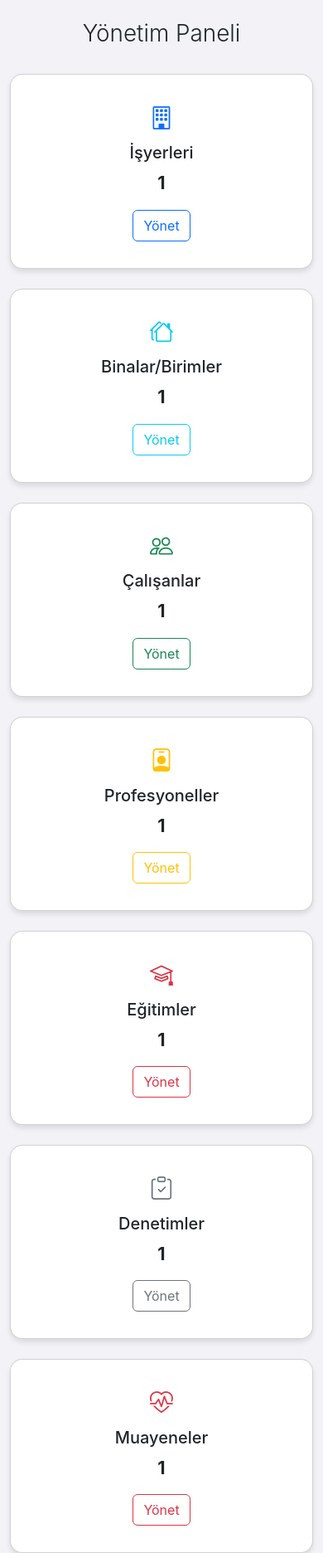
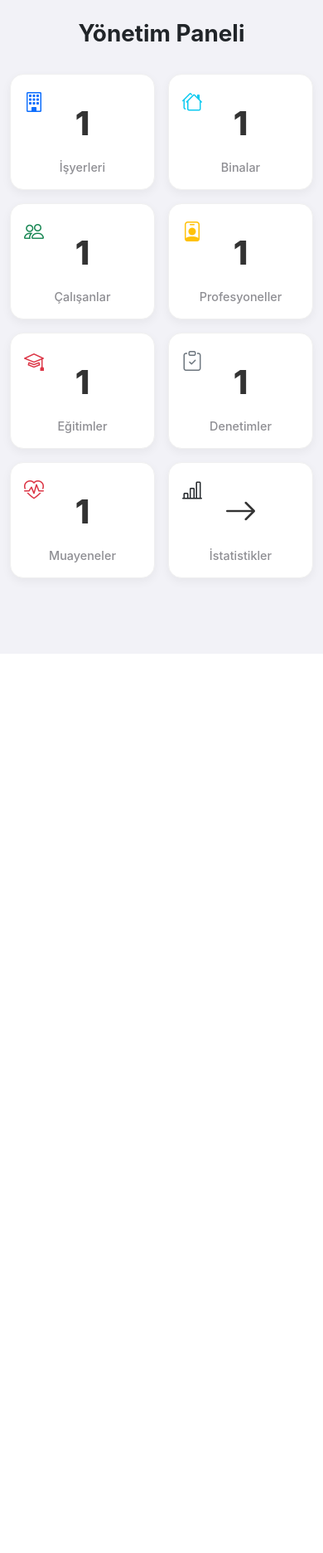
Before and after one commit to sal-keskin/osha-app, a Django app: page / in a window 390 px wide. Shown: the part 56-1928 px from the top of the page at 83% size. After the commit the page ends 844 px from the top, so only its background shows below. Run offline with Django 4.2, Linux system fonts and the light colour scheme; a user stored in the database is signed in; tables that the repository leaves empty hold one stand-in row (values such as "Sample post").

Commit message:
Implement Dashboard Attention Banner, Grid Layout, and List Sorting
- Add 'Attention Banner' to Dashboard showing missing/expiring educations and examinations.
- Refactor Dashboard metric cards into a responsive 2-column grid with updated styling.
- Implement server-side sorting for all list views via clickable table headers.
- Apply iOS-style mobile list view to the Facility List page.
- Fix reverse relationship naming issue in Facility list view annotation.

```diff
--- a/core/templates/core/dashboard.html
+++ b/core/templates/core/dashboard.html
@@ -1,95 +1,143 @@
 {% extends 'core/base.html' %}
 
 {% block content %}
+<style>
+    .dashboard-widget {
+        height: 140px;
+        background: #fff;
+        border-radius: 16px;
+        box-shadow: 0 4px 12px rgba(0,0,0,0.05);
+        position: relative;
+        padding: 16px;
+        display: flex;
+        flex-direction: column;
+        justify-content: space-between;
+        transition: transform 0.2s;
+        text-decoration: none;
+        border: 1px solid #f0f0f0;
+    }
+    .dashboard-widget:hover {
+        transform: translateY(-2px);
+        box-shadow: 0 6px 16px rgba(0,0,0,0.1);
+    }
+    .widget-icon {
+        position: absolute;
+        top: 16px;
+        left: 16px;
+        font-size: 1.5rem;
+    }
+    .widget-number {
+        font-size: 2.5rem;
+        font-weight: 800;
+        text-align: center;
+        color: #333;
+        margin-top: auto;
+        margin-bottom: auto;
+    }
+    .widget-label {
+        text-align: center;
+        color: #8E8E93;
+        font-size: 0.9rem;
+        font-weight: 500;
+    }
+</style>
+
 <div class="row mb-4">
     <div class="col-12 text-center">
-        <h2 class="display-6">Yönetim Paneli</h2>
+        <h2 class="display-6 fw-bold">Yönetim Paneli</h2>
     </div>
 </div>
 
-<div class="row g-4">
+<!-- Attention Banner -->
+{% if attention and attention.has_issues %}
+<div class="alert alert-dismissible fade show mb-4" role="alert" style="background-color: #FEF2F2; color: #991B1B; border: 1px solid #FCA5A5; border-radius: 12px;">
+    <div class="d-flex align-items-start">
+        <i class="bi bi-exclamation-triangle-fill me-3 fs-4 mt-1"></i>
+        <div>
+            <h5 class="alert-heading fw-bold mb-2">Dikkat Gerektiren Durumlar</h5>
+            <ul class="mb-0 ps-3">
+                {% if attention.missing_edu %}<li>📚 <strong>{{ attention.missing_edu }}</strong> Çalışanın eğitimi eksik.</li>{% endif %}
+                {% if attention.missing_exam %}<li>❤️‍🩹 <strong>{{ attention.missing_exam }}</strong> Çalışanın muayenesi eksik.</li>{% endif %}
+                {% if attention.expiring_exam %}<li>📅 <strong>{{ attention.expiring_exam }}</strong> Çalışanın bu ay muayene yenilenmesi gerekiyor.</li>{% endif %}
+                {% if attention.expiring_edu %}<li>📅 <strong>{{ attention.expiring_edu }}</strong> Çalışanın bu ay eğitimi yenilenmesi gerekiyor.</li>{% endif %}
+            </ul>
+        </div>
+    </div>
+    <button type="button" class="btn-close" data-bs-dismiss="alert" aria-label="Close"></button>
+</div>
+{% endif %}
+
+<div class="row g-3">
     <!-- Workplace -->
-    <div class="col-md-4 col-sm-6">
-        <div class="card h-100 text-center p-3">
-            <div class="card-body">
-                <i class="bi bi-building fs-1 text-primary"></i>
-                <h5 class="card-title mt-2">İşyerleri</h5>
-                <p class="card-text fs-4 fw-bold">{{ workplace_count }}</p>
-                <a href="{% url 'workplace_list' %}" class="btn btn-outline-primary stretched-link">Yönet</a>
-            </div>
-        </div>
+    <div class="col-6 col-md-4 col-lg-3">
+        <a href="{% url 'workplace_list' %}" class="dashboard-widget">
+            <div class="widget-icon text-primary"><i class="bi bi-building"></i></div>
+            <div class="widget-number">{{ workplace_count }}</div>
+            <div class="widget-label">İşyerleri</div>
+        </a>
     </div>
 
     <!-- Facility -->
-    <div class="col-md-4 col-sm-6">
-        <div class="card h-100 text-center p-3">
-            <div class="card-body">
-                <i class="bi bi-houses fs-1 text-info"></i>
-                <h5 class="card-title mt-2">Binalar/Birimler</h5>
-                <p class="card-text fs-4 fw-bold">{{ facility_count }}</p>
-                <a href="{% url 'facility_list' %}" class="btn btn-outline-info stretched-link">Yönet</a>
-            </div>
-        </div>
+    <div class="col-6 col-md-4 col-lg-3">
+        <a href="{% url 'facility_list' %}" class="dashboard-widget">
+            <div class="widget-icon text-info"><i class="bi bi-houses"></i></div>
+            <div class="widget-number">{{ facility_count }}</div>
+            <div class="widget-label">Binalar</div>
+        </a>
     </div>
 
     <!-- Worker -->
-    <div class="col-md-4 col-sm-6">
-        <div class="card h-100 text-center p-3">
-            <div class="card-body">
-                <i class="bi bi-people fs-1 text-success"></i>
-                <h5 class="card-title mt-2">Çalışanlar</h5>
-                <p class="card-text fs-4 fw-bold">{{ worker_count }}</p>
-                <a href="{% url 'worker_list' %}" class="btn btn-outline-success stretched-link">Yönet</a>
-            </div>
-        </div>
+    <div class="col-6 col-md-4 col-lg-3">
+        <a href="{% url 'worker_list' %}" class="dashboard-widget">
+            <div class="widget-icon text-success"><i class="bi bi-people"></i></div>
+            <div class="widget-number">{{ worker_count }}</div>
+            <div class="widget-label">Çalışanlar</div>
+        </a>
     </div>
 
     <!-- Professional -->
-    <div class="col-md-4 col-sm-6">
-        <div class="card h-100 text-center p-3">
-            <div class="card-body">
-                <i class="bi bi-person-badge fs-1 text-warning"></i>
-                <h5 class="card-title mt-2">Profesyoneller</h5>
-                <p class="card-text fs-4 fw-bold">{{ professional_count }}</p>
-                <a href="{% url 'professional_list' %}" class="btn btn-outline-warning stretched-link">Yönet</a>
-            </div>
-        </div>
+    <div class="col-6 col-md-4 col-lg-3">
+        <a href="{% url 'professional_list' %}" class="dashboard-widget">
+            <div class="widget-icon text-warning"><i class="bi bi-person-badge"></i></div>
+            <div class="widget-number">{{ professional_count }}</div>
+            <div class="widget-label">Profesyoneller</div>
+        </a>
     </div>
 
     <!-- Education -->
-    <div class="col-md-4 col-sm-6">
-        <div class="card h-100 text-center p-3">
-            <div class="card-body">
-                <i class="bi bi-mortarboard fs-1 text-danger"></i>
-                <h5 class="card-title mt-2">Eğitimler</h5>
-                <p class="card-text fs-4 fw-bold">{{ education_count }}</p>
-                <a href="{% url 'education_list' %}" class="btn btn-outline-danger stretched-link">Yönet</a>
-            </div>
-        </div>
+    <div class="col-6 col-md-4 col-lg-3">
+        <a href="{% url 'education_list' %}" class="dashboard-widget">
+            <div class="widget-icon text-danger"><i class="bi bi-mortarboard"></i></div>
+            <div class="widget-number">{{ education_count }}</div>
+            <div class="widget-label">Eğitimler</div>
+        </a>
     </div>
 
     <!-- Inspection -->
-    <div class="col-md-4 col-sm-6">
-        <div class="card h-100 text-center p-3">
-            <div class="card-body">
-                <i class="bi bi-clipboard-check fs-1 text-secondary"></i>
-                <h5 class="card-title mt-2">Denetimler</h5>
-                <p class="card-text fs-4 fw-bold">{{ inspection_count }}</p>
-                <a href="{% url 'inspection_list' %}" class="btn btn-outline-secondary stretched-link">Yönet</a>
-            </div>
-        </div>
+    <div class="col-6 col-md-4 col-lg-3">
+        <a href="{% url 'inspection_list' %}" class="dashboard-widget">
+            <div class="widget-icon text-secondary"><i class="bi bi-clipboard-check"></i></div>
+            <div class="widget-number">{{ inspection_count }}</div>
+            <div class="widget-label">Denetimler</div>
+        </a>
     </div>
 
     <!-- Examination -->
-    <div class="col-md-4 col-sm-6">
-        <div class="card h-100 text-center p-3">
-            <div class="card-body">
-                <i class="bi bi-heart-pulse fs-1 text-danger"></i>
-                <h5 class="card-title mt-2">Muayeneler</h5>
-                <p class="card-text fs-4 fw-bold">{{ examination_count }}</p>
-                <a href="{% url 'examination_list' %}" class="btn btn-outline-danger stretched-link">Yönet</a>
-            </div>
-        </div>
+    <div class="col-6 col-md-4 col-lg-3">
+        <a href="{% url 'examination_list' %}" class="dashboard-widget">
+            <div class="widget-icon text-danger"><i class="bi bi-heart-pulse"></i></div>
+            <div class="widget-number">{{ examination_count }}</div>
+            <div class="widget-label">Muayeneler</div>
+        </a>
+    </div>
+
+    <!-- Statistics (Extra) -->
+    <div class="col-6 col-md-4 col-lg-3">
+        <a href="{% url 'statistics' %}" class="dashboard-widget">
+            <div class="widget-icon text-dark"><i class="bi bi-bar-chart-line"></i></div>
+            <div class="widget-number"><i class="bi bi-arrow-right"></i></div>
+            <div class="widget-label">İstatistikler</div>
+        </a>
     </div>
 </div>
 {% endblock %}
--- a/core/views.py
+++ b/core/views.py
@@ -105,6 +105,47 @@ def api_get_facilities(request):
 
 @login_required
 def dashboard(request):
+    from datetime import date, timedelta
+
+    # Attention Logic
+    workers = Worker.objects.select_related('workplace').prefetch_related('education_set', 'examination_set').all()
+    missing_edu = 0
+    missing_exam = 0
+    expiring_edu = 0
+    expiring_exam = 0
+    today = date.today()
+
+    for w in workers:
+        # Education
+        edus = w.education_set.all()
+        if not edus:
+            missing_edu += 1
+        else:
+            latest_edu = max(edus, key=lambda x: x.date)
+            validity = w.workplace.get_validity_years('education')
+            expiry = latest_edu.date + timedelta(days=365*validity)
+            if expiry.year == today.year and expiry.month == today.month:
+                 expiring_edu += 1
+
+        # Examination
+        exams = w.examination_set.all()
+        if not exams:
+            missing_exam += 1
+        else:
+            latest_exam = max(exams, key=lambda x: x.date)
+            validity = w.workplace.get_validity_years('examination')
+            expiry = latest_exam.date + timedelta(days=365*validity)
+            if expiry.year == today.year and expiry.month == today.month:
+                 expiring_exam += 1
+
+    attention_data = {
+        'missing_edu': missing_edu,
+        'missing_exam': missing_exam,
+        'expiring_edu': expiring_edu,
+        'expiring_exam': expiring_exam,
+        'has_issues': any([missing_edu, missing_exam, expiring_edu, expiring_exam])
+    }
+
     context = {
         'workplace_count': Workplace.objects.count(),
         'facility_count': Facility.objects.count(),
@@ -113,6 +154,7 @@ def dashboard(request):
         'education_count': Education.objects.count(),
         'inspection_count': Inspection.objects.count(),
         'examination_count': Examination.objects.count(),
+        'attention': attention_data,
     }
     return render(request, 'core/dashboard.html', context)
 
@@ -155,6 +197,14 @@ def apply_filters(queryset, filter_config, params):
 
     return queryset
 
+def apply_sorting(queryset, sort_param):
+    if sort_param:
+        try:
+            return queryset.order_by(sort_param)
+        except:
+            pass
+    return queryset
+
 # Generic helper for CRUD views
 def generic_list_view(request, model_class, title, create_url_name, update_url_name, fields_to_show, bulk_delete_url_name=None, export_url_name=None, filter_config=None, import_url_name=None, queryset=None, extra_actions=None, mobile_config=None):
     if queryset is not None:
@@ -179,6 +229,9 @@ def generic_list_view(request, model_class, title, create_url_name, update_url_n
                     config['options'] = []
 
         items = apply_filters(items, filter_config, request.GET)
+
+    current_sort = request.GET.get('sort')
+    items = apply_sorting(items, current_sort)
 
     context = {
         'items': items,
@@ -885,13 +938,23 @@ def facility_list(request):
     # Populate options for workplace select manually since we are not using generic_list_view
     filter_config[1]['options'] = [(w.pk, str(w)) for w in Workplace.objects.all()]
 
+    from django.db.models import Count
     queryset = Facility.objects.select_related('workplace').prefetch_related(
         'worker_set__workplace',
         'worker_set__education_set',
         'worker_set__examination_set'
-    )
+    ).annotate(worker_count=Count('worker'))
 
     items = apply_filters(queryset, filter_config, request.GET)
+
+    current_sort = request.GET.get('sort')
+    items = apply_sorting(items, current_sort)
+
+    mobile_config = {
+        'badge_fields': [
+            {'field': 'worker_count', 'icon': 'bi-people', 'label': ''},
+        ]
+    }
 
     context = {
         'items': items,
@@ -899,6 +962,8 @@ def facility_list(request):
         'create_url_name': 'facility_create',
         'update_url_name': 'facility_update',
         'filter_config': filter_config,
+        'mobile_config': mobile_config,
+        'current_sort': current_sort,
     }
     return render(request, 'core/facility_list.html', context)
 
```
Also changed, not shown: core/templates/core/facility_list.html (+64 -5 lines), core/templates/core/list_template.html (+6 -1 lines), core/templatetags/core_extras.py (+7 -0 lines), 1 other file.
